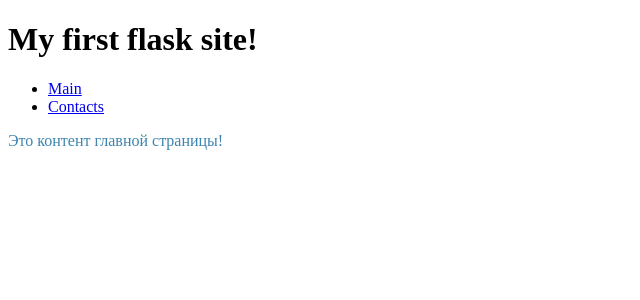
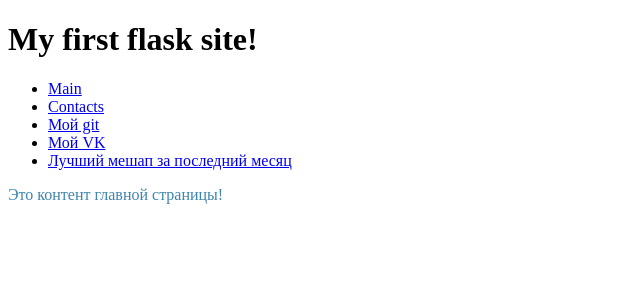
Before and after one commit to rik-code/flask_progect1, a Flask app: page / in a window 1280 px wide. Shown: the top 300 px of the page, without its empty margins (0-640 px from the left). Run offline with Flask 2, Linux system fonts and the light colour scheme.

Commit message:
Adding links🔗 (homework)

```diff
--- a/templates/base.html
+++ b/templates/base.html
@@ -10,6 +10,9 @@
 <ul>
     <li><a href="{{ url_for('index') }}">Main</a></li>
     <li><a href="{{ url_for('contacts') }}">Contacts</a></li>
+    <li><a href="https://github.com/rik-code">Мой git</a></li>
+    <li><a href="https://vk.com/id692434277">Мой VK</a></li>
+    <li><a href="https://www.youtube.com/watch?v=O3PBcBQ-l6M">Лучший мешап за последний месяц</a></li>
 </ul>
 {% block content %}
 <!-- весь контент сайта будет находиться туть -->
```
